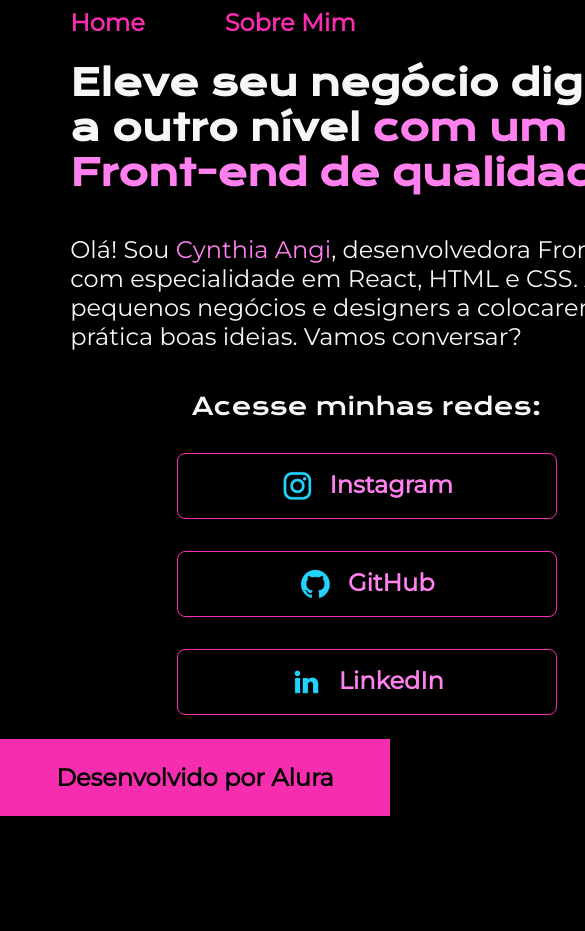
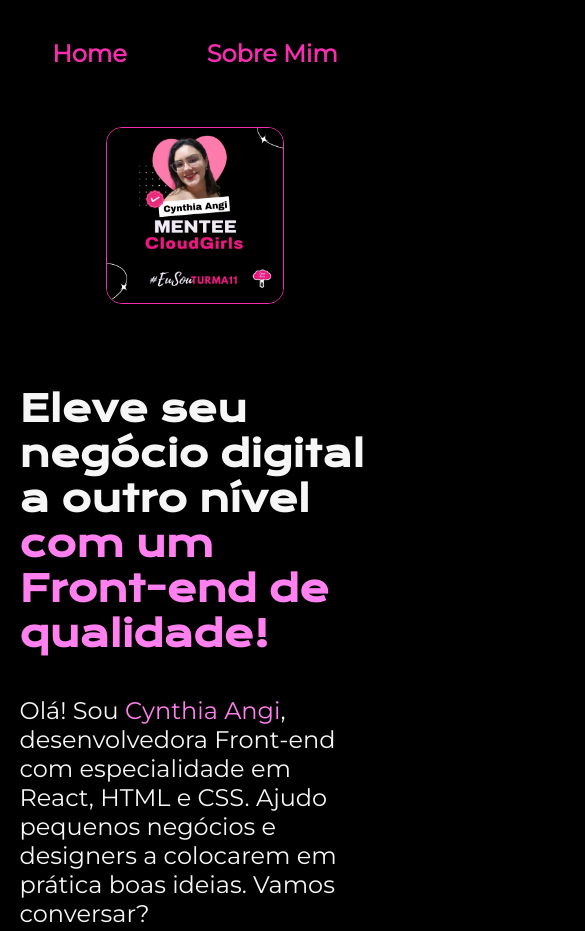
Before and after one commit to cynthiangi/mentoria-cloud-girls, a plain HTML site: page html-css/exercicios/index.html in a window 390 px wide. Shown: the top 931 px of the page, 585 px wide, since content can reach past the window. Before the commit the page ends 844 px from the top, so only its background shows below. Drawn offline with nearby package versions, Linux system fonts and the light colour scheme.

Commit message:
atualizacao curso html e css

```diff
--- /dev/null
+++ b/html-css/exercicios/Portifolio-HTML-e-CSS-Curso4-aula_1/styles/style-professor.css
@@ -0,0 +1,99 @@
+@import url('https://fonts.googleapis.com/css2?family=Krona+One&family=Montserrat:wght@400;600&display=swap');
+
+:root {
+    --cor-primaria: #000000;
+    --cor-secundaria: #F6F6F6;
+    --cor-terciaria: #22D4FD;
+    --cor-hover: #272727;
+
+    --fonte-primaria: 'Krona One', sans-serif;
+    --fonte-secundaria: 'Montserrat', sans-serif;
+}
+*{
+    margin: 0;
+    padding: 0;
+}
+
+body{
+    box-sizing: border-box;
+    background-color: var(--cor-primaria);
+    color: var(--cor-secundaria);
+}
+.cabecalho{
+    padding: 2% 0% 0% 15%;
+}
+.cabecalho__menu{
+    display: flex;
+    gap: 80px;
+}
+.cabecalho__menu__link{
+    font-family: var(--fonte-secundaria);
+    font-size: 1.5rem;
+    font-weight: 600;
+    color: var(--cor-terciaria);
+    text-decoration: none;
+}
+.apresentacao{
+    padding: 5% 15%;
+    display: flex;
+    align-items: center;
+    justify-content: space-between;
+}
+.apresentacao__conteudo{
+    width: 615px;
+    display: flex;
+    flex-direction: column;
+    gap: 40px;
+}
+
+.apresentacao__conteudo__titulo{
+    font-size: 2.25rem;
+    font-family: var(--fonte-primaria);
+}
+.titulo-destaque{
+    color: var(--cor-terciaria);
+}
+.apresentacao__conteudo__texto{
+    font-size: 1.5rem;
+    font-family: var(--fonte-secundaria);
+}
+
+.apresentacao__links{
+    display: flex;
+    flex-direction: column;
+    justify-content: space-between;
+    align-items: center;
+    gap: 32px;
+}
+.apresentacao__links__subtitulo{
+    font-family: var(--fonte-primaria);
+    font-weight: 400;
+    font-size: 1.5rem;
+}
+.apresentacao__links__link{
+    display: flex;
+    justify-content: center;
+    gap: 16px;
+    border: 2px solid var(--cor-terciaria);
+    width: 378px;
+    text-align: center;
+    border-radius: 8px;
+    font-size: 1.5rem;
+    font-weight: 600;
+    padding: 21.5px 0;
+    text-decoration: none;
+    color: var(--cor-secundaria);
+    font-family: var(--fonte-secundaria);
+}
+.apresentacao__links__link:hover{
+    background-color: var(--cor-hover);
+}
+.rodape{
+    color: var(--cor-primaria);
+    background-color: var(--cor-terciaria);
+    padding: 24px;
+    text-align: center;
+    font-family: var(--fonte-secundaria);
+    font-size: 1.5rem;
+    font-weight: 400;
+}
--- a/html-css/exercicios/index.html
+++ b/html-css/exercicios/index.html
@@ -3,8 +3,7 @@
 <head>
     <meta charset="UTF-8">
     <meta http-equiv="X-UA_Compatible" content="edge"><!--tag para o browser EDGE, que atualiza para a versão mais atual-->
-    <meta name="viewport" content="width=device-width,
-    initial-scale=1.0"> <!--ajusta o formato para a escala de acordo com o dispositivo utilizado (pc, celular, tablet)-->
+    <meta name="viewport" content="width=device-width, initial-scale=1.0"> <!--ajusta o formato para a escala de acordo com o dispositivo utilizado (pc, celular, tablet)-->
     <link rel="stylesheet" href="./styles/style.css">
     <title>Portifólio de Cynthia Angi</title>
 </head>
@@ -12,28 +11,28 @@
     <!--tags semanticas, que explicam onde vai ficar cada coisa-->
     <header class="cabecalho">
         <nav class="cabecalho__menu">
-            <a class="cabecalho__menu--link" href="index.html">Home</a>
-            <a class="cabecalho__menu--link" href="about.html">Sobre Mim</a>
+            <a class="cabecalho__menu__link" href="index.html">Home</a>
+            <a class="cabecalho__menu__link" href="about.html">Sobre Mim</a>
         </nav>
     </header> <!--CABEÇALHO-->
 
     <main class="apresentacao">
         <section class="apresentacao__conteudo"> <!-- divide em sessões-->
-            <h1 class="apresentacao__conteudo--titulo">  Eleve seu negócio digital a outro nível <strong class="titulo-destaque">com um Front-end
+            <h1 class="apresentacao__conteudo__titulo">  Eleve seu negócio digital a outro nível <strong class="titulo-destaque">com um Front-end
                 de qualidade!</strong></h1>
 
-            <p class="apresentacao__conteudo--texto">Olá! Sou <span class="texto-destaque">Cynthia Angi</span>, desenvolvedora Front-end com
+            <p class="apresentacao__conteudo__texto">Olá! Sou <span class="texto-destaque">Cynthia Angi</span>, desenvolvedora Front-end com
                 especialidade em React, HTML e CSS. Ajudo pequenos negócios
                 e designers a colocarem em prática boas ideias. Vamos
                 conversar?</p>
             <div class="apresentacao__links">
-                <h2 class="apresentacao__links--subtitulo">Acesse minhas redes:</h2>
-                <a class="apresentacao__links--link" href="https://www.instagram.com/cynthiaangi"><img src="./assets/instagram.png" alt="Logo Instagram"> Instagram</a>
-                <a class="apresentacao__links--link" href="https://www.github.com/cynthiangi"><img src="./assets/github.png" alt="Logo GitHub"> GitHub</a>
-                <a class="apresentacao__links--link" href="https://www.linkedin.com/in/cynthiaangi/"><img src="./assets/linkedin.png" alt="Logo Linkedin"> LinkedIn</a>
+                <h2 class="apresentacao__links__subtitulo">Acesse minhas redes:</h2>
+                <a class="apresentacao__links__navegacao" href="https://www.instagram.com/cynthiaangi"><img src="./assets/instagram.png" alt="Logo Instagram"> Instagram</a>
+                <a class="apresentacao__links__navegacao" href="https://www.github.com/cynthiangi"><img src="./assets/github.png" alt="Logo GitHub"> GitHub</a>
+                <a class="apresentacao__links__navegacao" href="https://www.linkedin.com/in/cynthiaangi/"><img src="./assets/linkedin.png" alt="Logo Linkedin"> LinkedIn</a>
             </div>
         </section>
-        <img class="imagem" src="./assets/cynthia.jpg" alt="foto da Cynthia Angi">
+        <img class="apresentacao__imagem" src="./assets/cynthia.jpg" alt="foto da Cynthia Angi">
     </main> <!--CONTEUDO PRINCIPAL-->
 
     <footer class="rodape">
--- /dev/null
+++ b/html-css/exercicios/styles/style-professor.css
@@ -0,0 +1,99 @@
+@import url('https://fonts.googleapis.com/css2?family=Krona+One&family=Montserrat:wght@400;600&display=swap');
+
+:root {
+    --cor-primaria: #000000;
+    --cor-secundaria: #F6F6F6;
+    --cor-terciaria: #22D4FD;
+    --cor-hover: #272727;
+
+    --fonte-primaria: 'Krona One', sans-serif;
+    --fonte-secundaria: 'Montserrat', sans-serif;
+}
+*{
+    margin: 0;
+    padding: 0;
+}
+
+body{
+    box-sizing: border-box;
+    background-color: var(--cor-primaria);
+    color: var(--cor-secundaria);
+}
+.cabecalho{
+    padding: 2% 0% 0% 15%;
+}
+.cabecalho__menu{
+    display: flex;
+    gap: 80px;
+}
+.cabecalho__menu__link{
+    font-family: var(--fonte-secundaria);
+    font-size: 1.5rem;
+    font-weight: 600;
+    color: var(--cor-terciaria);
+    text-decoration: none;
+}
+.apresentacao{
+    padding: 5% 15%;
+    display: flex;
+    align-items: center;
+    justify-content: space-between;
+}
+.apresentacao__conteudo{
+    width: 615px;
+    display: flex;
+    flex-direction: column;
+    gap: 40px;
+}
+
+.apresentacao__conteudo__titulo{
+    font-size: 2.25rem;
+    font-family: var(--fonte-primaria);
+}
+.titulo-destaque{
+    color: var(--cor-terciaria);
+}
+.apresentacao__conteudo__texto{
+    font-size: 1.5rem;
+    font-family: var(--fonte-secundaria);
+}
+
+.apresentacao__links{
+    display: flex;
+    flex-direction: column;
+    justify-content: space-between;
+    align-items: center;
+    gap: 32px;
+}
+.apresentacao__links__subtitulo{
+    font-family: var(--fonte-primaria);
+    font-weight: 400;
+    font-size: 1.5rem;
+}
+.apresentacao__links__link{
+    display: flex;
+    justify-content: center;
+    gap: 16px;
+    border: 2px solid var(--cor-terciaria);
+    width: 378px;
+    text-align: center;
+    border-radius: 8px;
+    font-size: 1.5rem;
+    font-weight: 600;
+    padding: 21.5px 0;
+    text-decoration: none;
+    color: var(--cor-secundaria);
+    font-family: var(--fonte-secundaria);
+}
+.apresentacao__links__link:hover{
+    background-color: var(--cor-hover);
+}
+.rodape{
+    color: var(--cor-primaria);
+    background-color: var(--cor-terciaria);
+    padding: 24px;
+    text-align: center;
+    font-family: var(--fonte-secundaria);
+    font-size: 1.5rem;
+    font-weight: 400;
+}
--- a/html-css/exercicios/styles/style.css
+++ b/html-css/exercicios/styles/style.css
@@ -34,15 +34,15 @@
     gap: 80px;
 }
 
-.cabecalho__menu--link {
+.cabecalho__menu__link {
     font-family: var(--fonte-secundaria);
     font-weight: 600;
-    font-size: 24px;
+    font-size: 1.5rem;
     text-decoration: none;
     color: var(--cor-terciaria);
 }
 
-.cabecalho__menu--link:hover {
+.cabecalho__menu__link:hover {
     color: var(--cor-destaque);
 
 }
@@ -51,32 +51,33 @@
     padding: 6% 18%;
     display: flex;
     align-items: center;
-
+    justify-content: space-between;
+    gap: 82px;
 }
 
 .apresentacao__conteudo {
-    width: 615px;
+    width: 50%;
     display: flex;
     flex-direction: column;
     gap: 40px;
 }
 
-.apresentacao__conteudo--titulo {
+.apresentacao__conteudo__titulo {
     color: var(--cor-secundaria);
-    font-size: 36px;
+    font-size: 2.25rem;
     font-family: var(--fonte-primaria);
-    width: 593px;
+
 }
 
 .titulo-destaque {
     color: var(--cor-destaque);
 }
 
-.apresentacao__conteudo--texto {
-    font-size: 24px;
+.apresentacao__conteudo__texto {
+    font-size: 1.5rem;
     font-family: var(--fonte-secundaria);
     font-weight: 400;
-    width: 593px;
+
 }
 
 .texto-destaque {
@@ -91,37 +92,37 @@
     gap: 32px;
 }
 
-.apresentacao__links--subtitulo {
+.apresentacao__links__subtitulo {
     font-family: var(--fonte-primaria);
     font-weight: 400;
-    font-size: 24px;
+    font-size: 1.5rem;
 }
 
-.apresentacao__links--link {
+.apresentacao__links__navegacao {
     display: flex;
     justify-content: center;
     gap: 16px;
     background-color: none;
     border: 1px solid var(--cor-terciaria);
     color: var(--cor-destaque);
-    width: 378px;
+    width: 50%;
     text-align: center;
     text-decoration: none;
-    font-size: 24px;
+    font-size: 1.5rem;
     font-family: var(--fonte-secundaria);
     padding: 16px 0;
     border-radius: 8px;
     font-weight: 600;
 }
 
-.apresentacao__links--link:hover {
+.apresentacao__links__navegacao:hover {
     background-color: var(--cor-hover);
     border: 1px solid var(--cor-secundaria);
     cursor: progress;
 }
 
-.imagem {
-    width: 500px;
+.apresentacao__imagem {
+    width: 50%;
     border: 1px groove var(--cor-terciaria);
     border-radius: 16px;
 }
@@ -132,6 +133,26 @@
     padding: 24px 0;
     text-align: center;
     font-family: var(--fonte-secundaria);
-    font-size: 24px;
+    font-size: 1.5rem;
     font-weight: 400;
 }
+
+/* Media Queries define uma condição para alterar a configuração do css*/
+@media (max-width: 1200px) {
+    .cabecalho{
+        padding: 10%;
+    }
+
+    .cabecalho__menu{
+        justify-content: center;
+    }
+
+    .apresentacao{
+        flex-direction: column-reverse;
+        padding: 5%;
+    }
+
+    .apresentacao__conteudo{
+        width: auto;
+    }
+}
```
Also changed, not shown: html-css/exercicios/Portifolio-HTML-e-CSS-Curso4-aula_1/about-professor.html (added, +44 -0 lines), html-css/exercicios/Portifolio-HTML-e-CSS-Curso4-aula_1/index-professor.html (added, +52 -0 lines), html-css/exercicios/about-professor.html (added, +44 -0 lines), html-css/exercicios/about.html (+5 -5 lines), html-css/exercicios/index-professor.html (added, +52 -0 lines), html-css/exercicios/Portifolio-HTML-e-CSS-Curso4-aula_1/assets/Imagem.png (added), html-css/exercicios/Portifolio-HTML-e-CSS-Curso4-aula_1/assets/github.png (added), html-css/exercicios/Portifolio-HTML-e-CSS-Curso4-aula_1/assets/instagram.png (added), html-css/exercicios/Portifolio-HTML-e-CSS-Curso4-aula_1/assets/linkedin.png (added), html-css/exercicios/Portifolio-HTML-e-CSS-Curso4-aula_1/assets/twitch.png (added), html-css/exercicios/Portifolio-HTML-e-CSS-Curso4-aula_1/assets/twitter.png (added).
